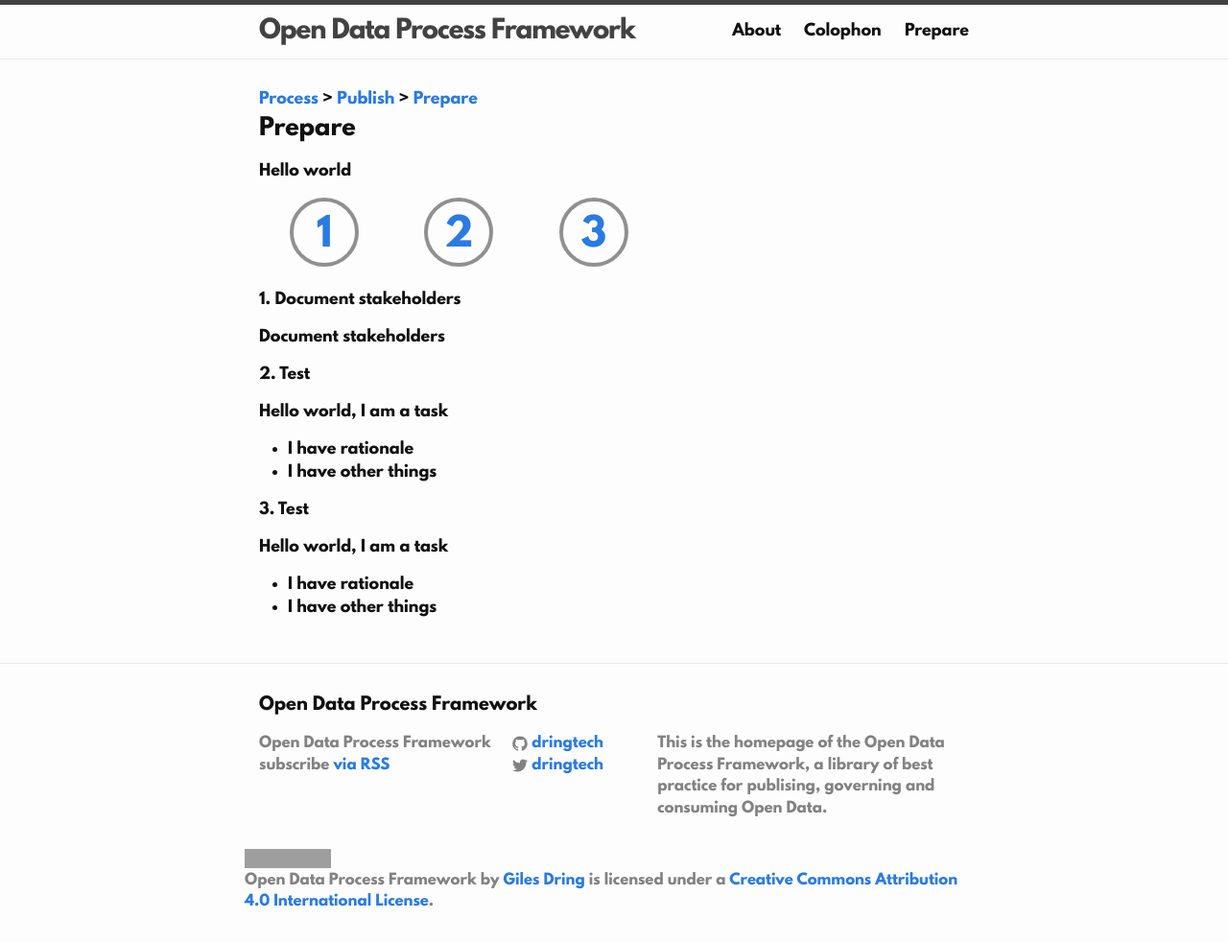
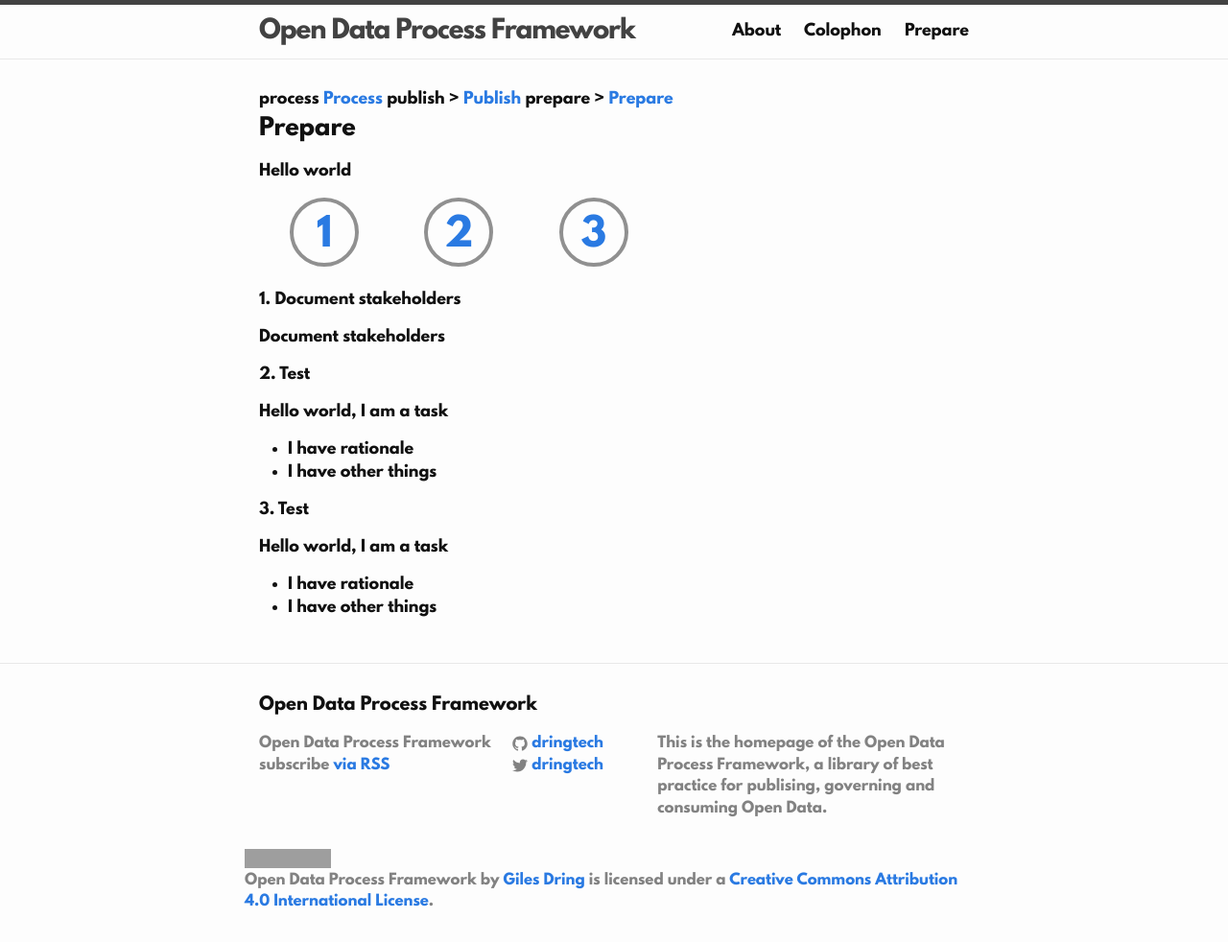
Before and after one commit to dringtech/odpf, a Jekyll site: the page built from process/publish/prepare/index.html, in a window 1280 px wide. Shown: the whole page at 96% size. Built offline with Jekyll 4.4.1, drawn with Linux system fonts in a browser that asks for light colours; grey boxes are pictures that could not be loaded.

Commit message:
Trying to resolve the breadcrumb issue

```diff
--- a/_includes/breadcrumb.html
+++ b/_includes/breadcrumb.html
@@ -2,6 +2,7 @@
 <ul class='breadcrumb'>
   {% assign path = page.url | split: '/' %}
   {% for slug in path %}
+    {{ slug }}
     {% if forloop.first == true || slug == 'index.html' %}
     {% else %}
       {% assign offset = path.size | minus: forloop.index %}
```
